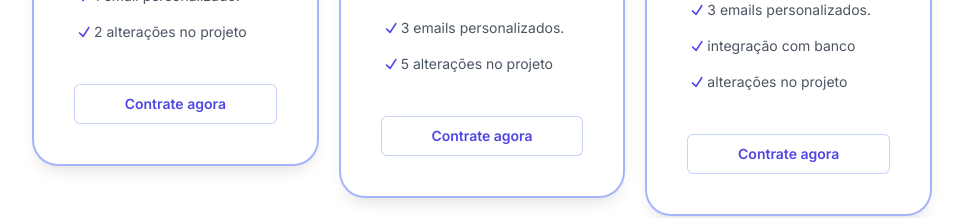
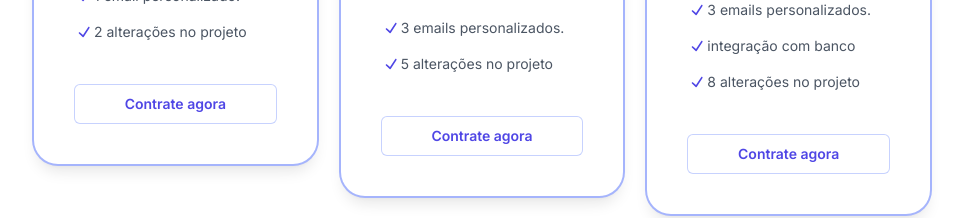
Before and after one commit to Cristhian-Shr/nextDev-landingPage, a Next.js app: page / in a window 1280 px wide. Shown: the part 3860-4078 px from the top of the page, without its empty margins (158-1121 px from the left). Built offline with nearby package versions, Linux system fonts and the light colour scheme.

Commit message:
ajuste no numero de alterações no projeto

```diff
--- a/src/app/_components/insvestiment-section.tsx
+++ b/src/app/_components/insvestiment-section.tsx
@@ -23,7 +23,7 @@ const tiers = [
     href: "#",
     priceMonthly: "R$3.800",
     description: "Dedicated support and infrastructure for your company.",
-    features: ["12 meses de domínio.", "6 meses de hospedagem.", "3 emails personalizados.", "integração com banco", " alterações no projeto"],
+    features: ["12 meses de domínio.", "6 meses de hospedagem.", "3 emails personalizados.", "integração com banco", "8 alterações no projeto"],
   },
 ];
 
```
